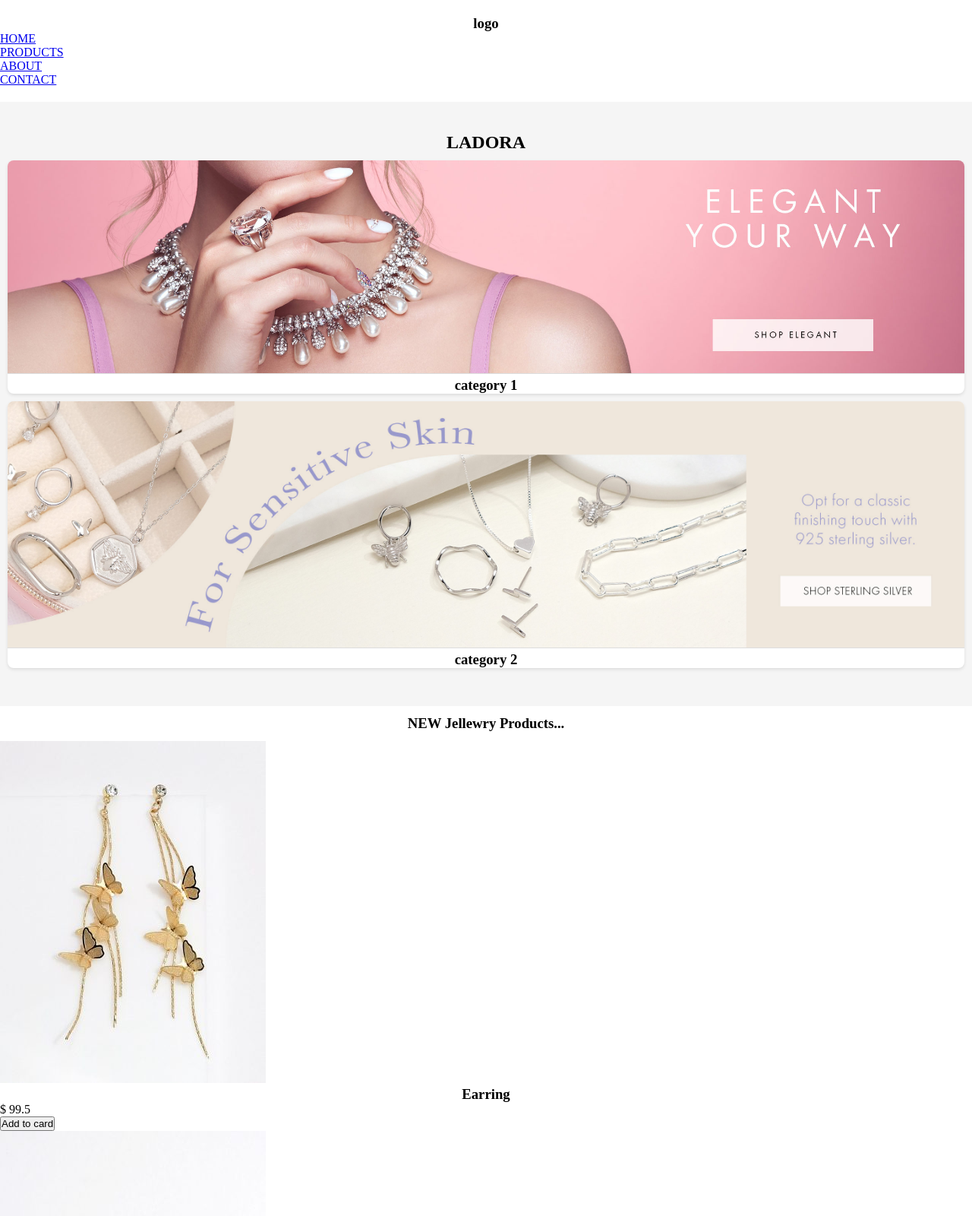
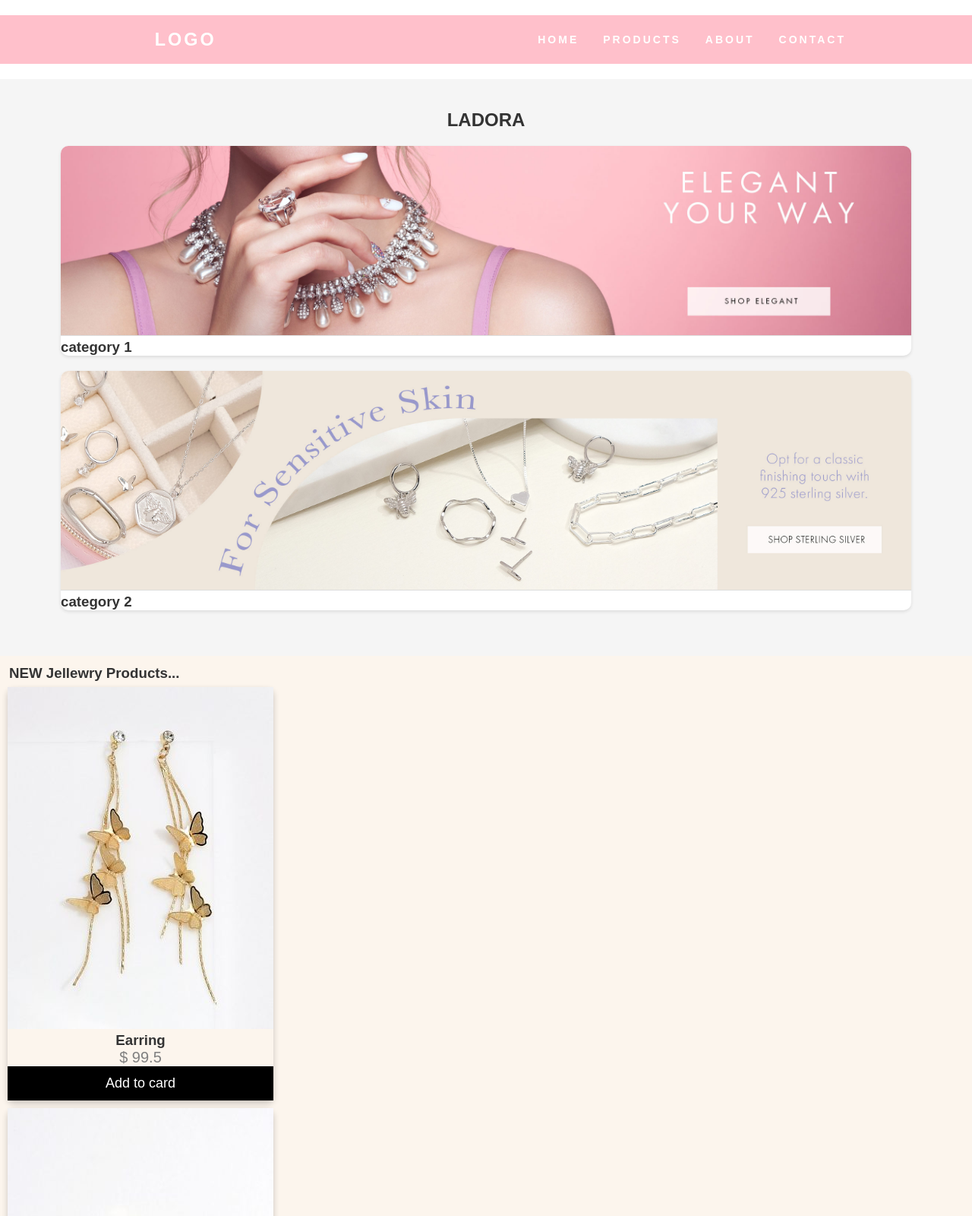
Before and after one commit to susanyazdan1382/ladora-fishon, a plain HTML site: page index.html in a window 1280 px wide. Shown: the top 1600 px of the page at 76% size. Drawn offline with Linux system fonts and the light colour scheme.

Commit message:
update style.css

```diff
--- a/style.css
+++ b/style.css
@@ -1,9 +1,101 @@
 
+
+
+.user {
+border-radius: 80%;
+  display: grid;
+gap:10px;
+
+}
+
+
+.body-text {
+
+  display: flex;
+
+  font-family: sans-serif;
+
+  align-items: center;
+
+  justify-content: center;
+
+  margin-top: 250px;
+
+}
+
+nav {
+
+  display: flex;
+
+  justify-content: space-around;
+
+  align-items: center;
+
+  min-height: 8vh;
+
+  background-color:pink;
+
+  font-family:  sans-serif;
+
+}
+
+.heading {
+
+  color: white;
+
+  text-transform: uppercase;
+
+  letter-spacing: 3px;
+
+  font-size: 20px;
+
+}
+
+.nav-links {
+
+  display: flex;
+
+  justify-content: space-around;
+
+  width: 30%;
+
+}
+
+.nav-links li {
+
+  list-style: none;
+
+}
+
+.nav-links a {
+
+  color: white;
+
+  text-decoration: none;
+
+  letter-spacing: 3px;
+
+  font-weight: bold;
+
+  font-size: 14px;
+
+  padding: 14px 16px;
+
+}
+
+.nav-links a:hover {
+
+  background-color:#B784B7;
+
+}
+
+
+/*
 
 h3{
   display: flex;
   justify-content: center;
-}
+} */
 
 
 
@@ -16,18 +108,18 @@ h3{
 }
 
 /* Global styles*/
-/* body{
+body{
 font-family: Arial , sans-serif;
-background-color: #f8f8f8;
+background-color: #FCF5ED;
 color: #333;
-} */
+}
 
-/* .container{
+.container{
 max-width: 1200px;
 margin: 0 auto;
 padding: 20px;
 
-} */
+}
 
 /* Header styles*/
 /* Header styles*/
@@ -40,7 +132,7 @@ header{
 }
 #categoris{
   background-color: #f5f5f5;
-  padding: 40px 0;
+  padding: 20px 0;
 }
 
 #categoris .container{
@@ -49,28 +141,70 @@ header{
   justify-content: center;
 }
 
+
+.card {
+  box-shadow: 0 4px 8px 0 rgba(0, 0, 0, 0.2);
+  max-width: 350px;
+  margin: 10PX;
+text-align: center;
+
+  font-family: arial;
+    border-radius: 8px;
+      transition: transform 0.3s ease, box-shadow 0.3s ease;
+  position: relative;
+  transform: translateY(-5px);
+  box-shadow: 0 4px 8px rgba(0, 0, 0, 0.2);
+
+}
+
+.price {
+  color: grey;
+  font-size: 20px;
+  text-align: center;
+
+}
+
+.card button {
+  border: none;
+  outline: 0;
+  padding: 12px;
+  color: white;
+  background-color: #000;
+  text-align: center;
+  cursor: pointer;
+  width: 100%;
+  font-size: 18px;
+
+}
+
+.card button:hover {
+  opacity: 0.7;
+
+}
+
+.category button{
+  border: none;
+  outline: 0;
+  padding: 12px;
+  color: white;
+  background-color: #000;
+  text-align: center;
+  cursor: pointer;
+  width: 100%;
+  font-size: 18px;
+
+}
+
 .category{
   background-color: #fff;
-  border-radius: 8px;
+  border-radius: 10px;
   overflow: hidden;
   box-shadow: 0 2px 4px rgba( 0, 0, 0, 0.1);
-  margin: 10px;
+  margin: 20px;
   transition: transform 0.3s ease, box-shadow 0.3s ease;
   position: relative;
 }
 
-.category ::after{
-  content: "";
-  position: absolute;
-  top: 0px;
-  left: 0px;
-  width: 100%;
-  height: 100px;
-  background-color: rgba(0, 0, 0, 0.3);
-  opacity: 0;
-  transition: opacity 0.3s ease;
-  border-radius: 8px;
-}
 
 .category:hover::after {
   opacity: 1;
@@ -80,9 +214,22 @@ header{
   box-shadow: 0 4px 8px rgba(0, 0, 0, 0.2);
 }
 
+
 .category img{
   width: 100%;
   height: auto;
   border-bottom: 1px solid #ddd;
   transition: transform 0.3s ease;
 }
+
+
+
+footer {
+     background-color: #BB9CC0;
+     color: white;
+     text-align: center;
+     padding: 5px;
+     position: relative;
+     bottom: 0;
+     width: 100%;
+  }
```
